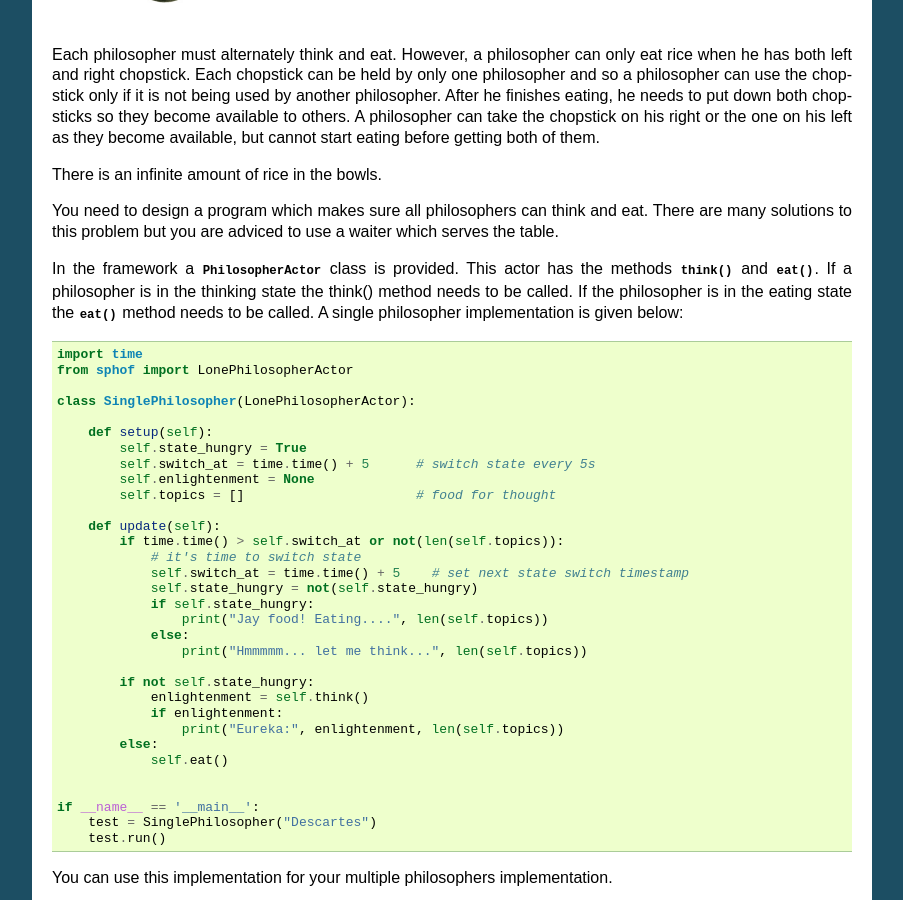
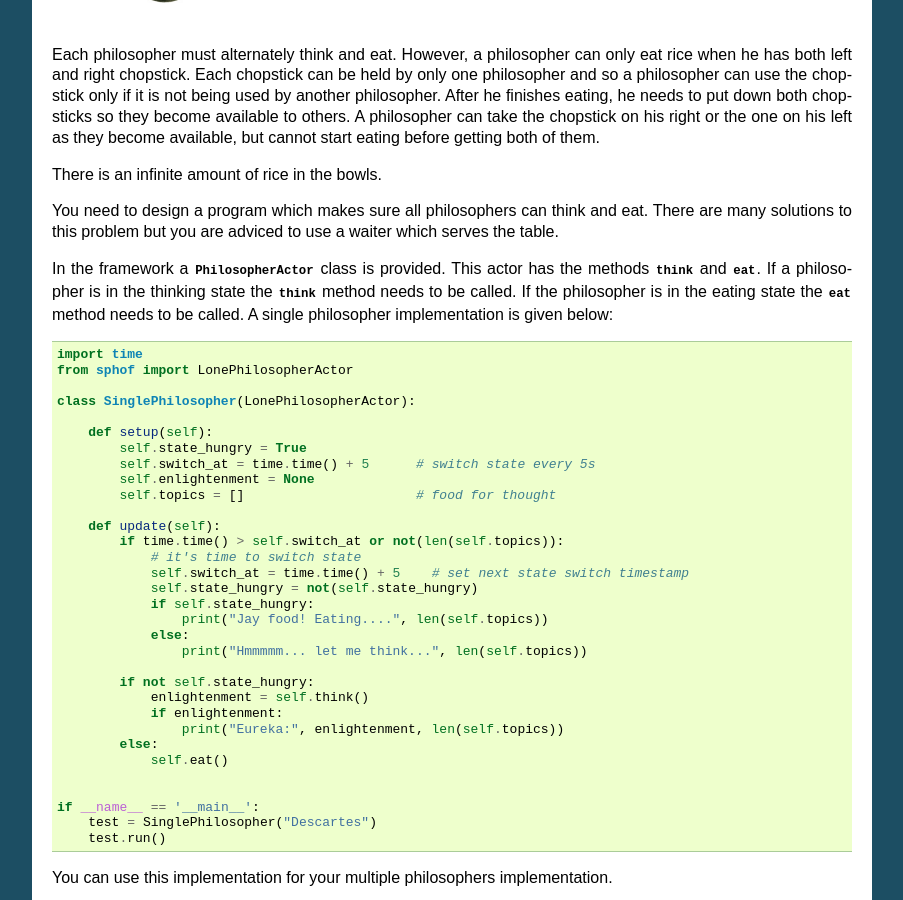
Before and after one commit to sphaero/sphof, a Sphinx documentation site: the page built from docs/test2.rst, in a window 1280 px wide and 900 px high, scrolled down 662 px. Shown: the whole window, without its empty margins (198-1101 px from the left). Built offline with Sphinx 7.4.7, drawn with Linux system fonts in a browser that asks for light colours; pages that are not in the unit, such as notebooks, are missing from menus; part of the change alters nothing that is shown.

```diff
--- a/docs/test2.rst
+++ b/docs/test2.rst
@@ -23,12 +23,12 @@ and eat. There are many solutions to this problem but you are adviced to
 use a waiter which serves the table.
 
 In the framework a :py:class:`PhilosopherActor<sphof.PhilosopherActor>`
-class is provided. This actor has the methods :py:meth:`think()<sphof.PhilosopherActor.think>`
-and :py:meth:`eat()<sphof.PhilosopherActor.eat>`. If a  philosopher is in the
-thinking state the think() method needs to be called. If the philosopher
-is in the eating  state the :py:meth:`eat()<sphof.PhilosopherActor.eat>`
-method needs to be called. A single philosopher implementation is given
-below:
+class is provided. This actor has the methods :py:meth:`think<sphof.PhilosopherActor.think>`
+and :py:meth:`eat<sphof.PhilosopherActor.eat>`. If a  philosopher is in the
+thinking state the :py:meth:`think<sphof.PhilosopherActor.think>` method
+needs to be called. If the philosopher is in the eating  state the
+:py:meth:`eat<sphof.PhilosopherActor.eat>` method needs to be called.
+A single philosopher implementation is given below:
 
 .. code-block:: python
 
```
